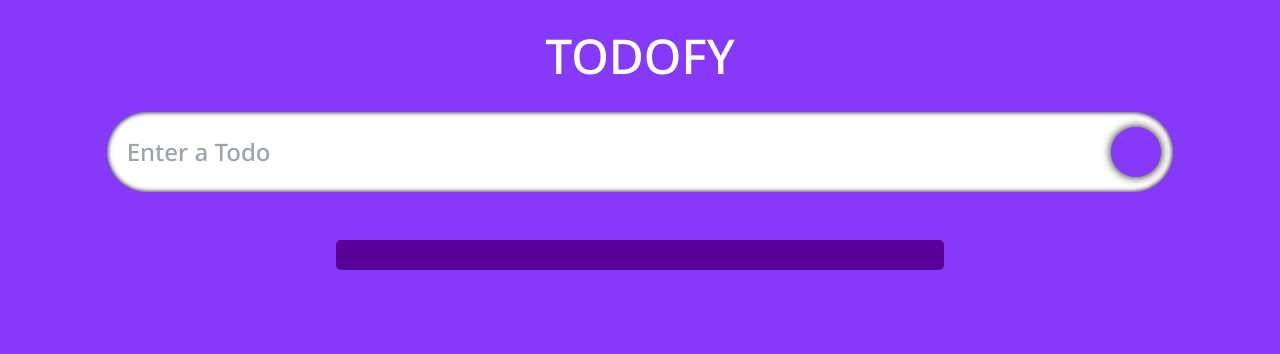
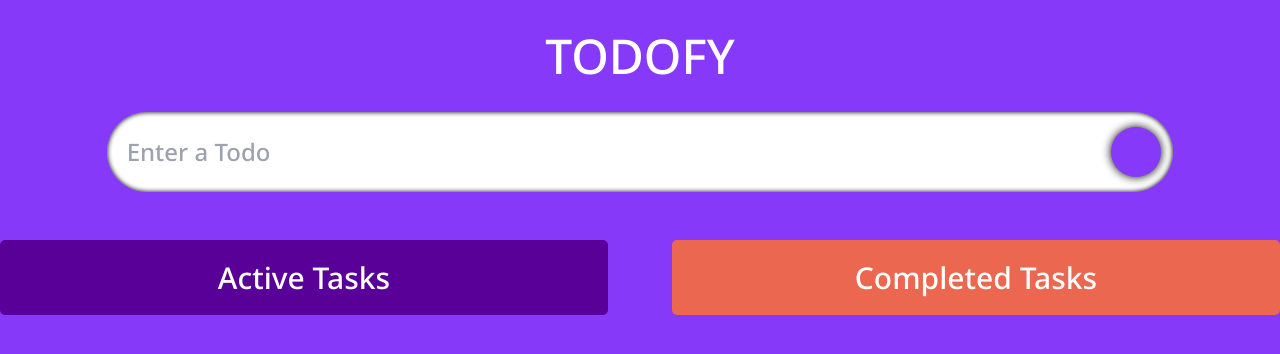
Before and after one commit to bharathkalyans/todofy, a React (Vite) app: page / in a window 1280 px wide. Shown: the top 354 px of the page. Built offline with nearby package versions, Linux system fonts and the light colour scheme.

Commit message:
Completed the UI part

```diff
--- a/src/App.tsx
+++ b/src/App.tsx
@@ -19,14 +19,12 @@ const App: React.FC = () => {
       }])
       setTodo("");
       console.log(todos);
-
     }
-
   }
 
 
   return (
-    <div className="App container flex flex-col items-center mx-auto min-h-screen w-screen">
+    <div className="App flex flex-col items-center mx-auto min-h-screen w-screen">
       <span className="heading text-3xl my-5 md:text-5xl md:my-8 text-white uppercase  text-center">Todofy</span>
       <InputField todo={todo} setTodo={setTodo} handleAdd={handleAdd} />
       <TodoList todos={todos} setTodos={setTodos} />
--- a/src/components/SingleTodo.tsx
+++ b/src/components/SingleTodo.tsx
@@ -50,9 +50,9 @@ const SingleTodo: React.FC<Props> = ({ todo, todos, setTodos }: Props) => {
                     <input ref={inputRef} value={editTodo} onChange={(e) => setEditTodo(e.target.value)} />
                 ) : (
                     todo.isDone ? (
-                        <s className="todos__single--text">{todo.todo}</s>
+                        <s className="todos__single--text overflow-auto">{todo.todo}</s>
                     ) : (
-                        <span className="todos__single--text">{todo.todo}</span>
+                        <span className="todos__single--text overflow-auto">{todo.todo}</span>
                     )
                 )
             }
--- a/src/components/TodoList.tsx
+++ b/src/components/TodoList.tsx
@@ -9,10 +9,20 @@ interface Props {
 
 const TodoList: React.FC<Props> = ({ todos, setTodos }: Props) => {
     return (
-        <div className="todos">
-            {todos.map((todo) => (
-                <SingleTodo todo={todo} key={todo.id} todos={todos} setTodos={setTodos} />
-            ))}
+        <div className="container">
+            <div className="todos">
+                <span className="todos__heading">Active Tasks</span>
+                {todos.map((todo) => (
+                    <SingleTodo todo={todo} key={todo.id} todos={todos} setTodos={setTodos} />
+                ))}
+            </div>
+            <div className="todos remove">
+                <span className="todos__heading">Completed Tasks</span>
+                {todos.map((todo) => (
+                    <SingleTodo todo={todo} key={todo.id} todos={todos} setTodos={setTodos} />
+                ))}
+            </div>
+
         </div>
 
     )
--- a/src/components/styles.css
+++ b/src/components/styles.css
@@ -1,3 +1,11 @@
+.container {
+  display: flex;
+  width: 95%;
+  align-items: start;
+  justify-content: space-between;
+  margin-bottom: 10px;
+}
+
 .input {
   align-items: center;
 }
@@ -62,7 +70,7 @@
 
 .todos__heading {
   font-size: 30px;
-  /* text-align: center; */
+  text-align: center;
   color: white;
 }
 
```
